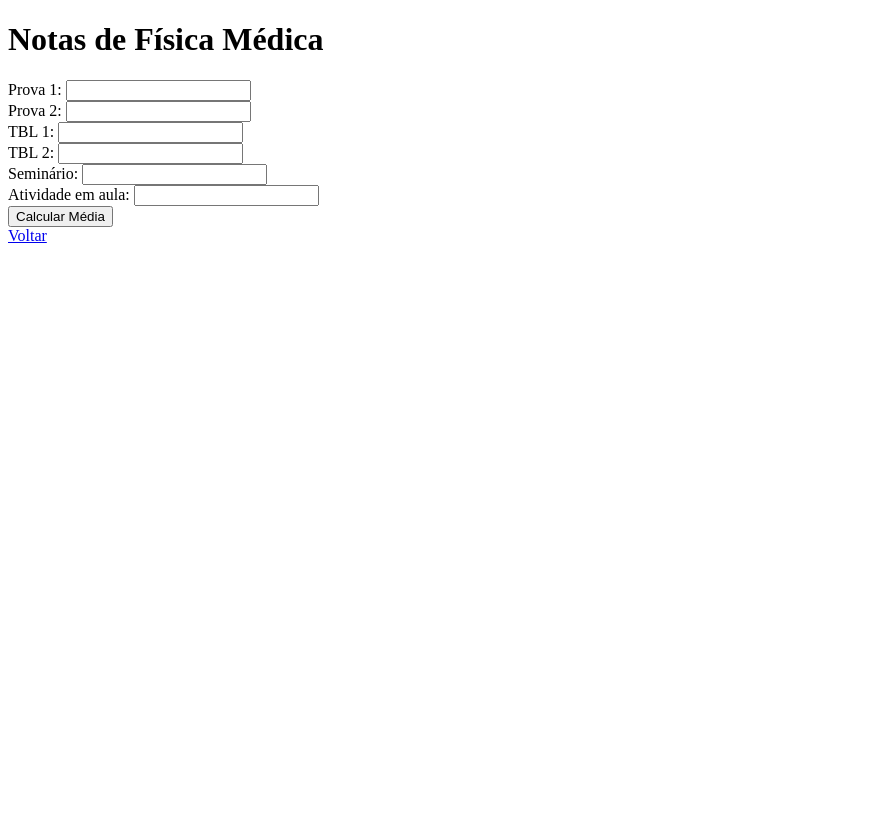
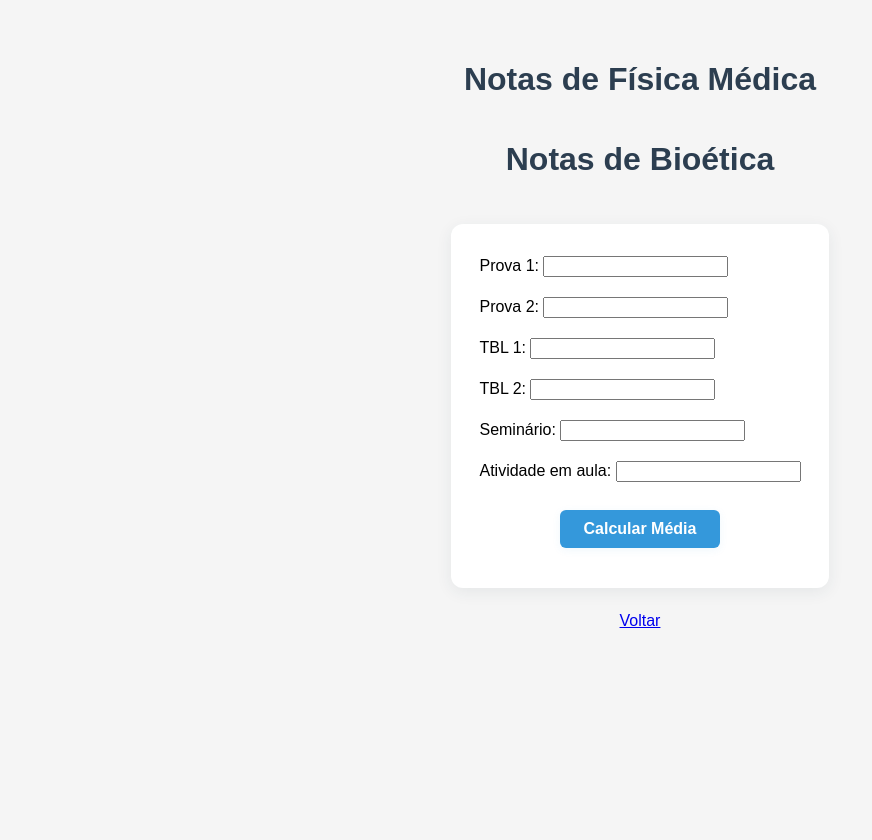
Before and after one commit to emilybraunb/Projeto1_einsteincoding, a Flask app: page /fisica in a window 1280 px wide. Shown: the whole page, without its empty margins (0-872 px from the left). Before the commit the page ends 243 px from the top, so only its background shows below. Run offline with Flask 3, Linux system fonts and the light colour scheme.

Commit message:
primeiro ajuste de estética dessa diva

```diff
--- a/static/css/styles.css
+++ b/static/css/styles.css
@@ -1 +1,60 @@
-/* estilos CSS do seu site, como a cor de fundo, layout das páginas, tamanho das fontes, etc
+/* estilos CSS do seu site, como a cor de fundo, layout das páginas, tamanho das fontes, etc*/
+
+
+body {
+    min-height: 100vh;
+    display: flex;
+    flex-direction: column;
+    justify-content: flex-start; /* Alinha no topo */
+    align-items: center;
+    background-color: #f5f5f5;
+    font-family: Arial, sans-serif;
+    margin: 0;
+    padding-top: 40px; /* Espaço do topo */
+}
+
+h1 {
+    color: #2c3e50;
+}
+
+.btn {
+    background: #3498db; /* Cor sólida azul */
+    color: white;                        /* Cor do texto branca */
+    padding: 10px 24px;                  /* Espaçamento interno (vertical 10px, horizontal 24px) */
+    border: none;                        /* Remove a borda padrão */
+    border-radius: 6px;                  /* Bordas arredondadas */
+    text-decoration: none;               /* Remove sublinhado (caso seja um link) */
+    margin: 8px 0;                       /* Espaço acima e abaixo do botão */
+    font-size: 1rem;                     /* Tamanho da fonte padrão */
+    font-weight: bold;                   /* Texto em negrito */
+    cursor: pointer;                     /* Cursor de mãozinha ao passar o mouse */
+    box-shadow: 0 2px 8px rgba(52,152,219,0.08); /* Sombra suave ao redor do botão */
+    transition: background 0.2s, transform 0.2s; /* Animação suave ao mudar cor/fazer efeito */
+}
+.btn:hover {
+    background: #2980b9; /* Azul mais escuro ao passar o mouse */
+    transform: translateY(-2px) scale(1.03); /* Levanta e aumenta levemente o botão */
+}
+
+.button-container {
+    display: flex;
+    flex-direction: column;
+    align-items: center;
+}
+
+form label {
+    display: block;
+    margin-bottom: 2px;
+}
+
+.form-bloco {
+    background: #ffffff;
+    border-radius: 12px;
+    box-shadow: 0 4px 16px rgba(44,62,80,0.08);
+    padding: 32px 28px;
+    margin: 24px 0;
+    display: flex;
+    flex-direction: column;
+    align-items: center;
+    min-width: 320px;
+}
--- a/templates/fisica.html
+++ b/templates/fisica.html
@@ -3,9 +3,15 @@
 <head>
     <meta charset="UTF-8">
     <title>Física Médica</title>
+    <link rel="stylesheet" href="{{ url_for('static', filename='css/styles.css') }}">
 </head>
 <body>
     <h1>Notas de Física Médica</h1>
+    <h1>Notas de Bioética</h1>
+    {% if erro %}
+        <p style="color:red;">{{ erro }}</p>
+    {% endif %}
+    <div class="form-bloco">
     <form method="post">
         <label>Prova 1: <input type="number" step="any" name="Prova 1" required min="0" max="10"></label><br>
         <label>Prova 2: <input type="number" step="any" name="Prova 2" required min="0" max="10"></label><br>
@@ -13,12 +19,14 @@
         <label>TBL 2: <input type="number" step="any" name="TBL 2" required min="0" max="10"></label><br>
         <label>Seminário: <input type="number" step="any" name="Seminário" required min="0" max="10"></label><br>
         <label>Atividade em aula: <input type="number" step="any" name="Atividade em aula" required min="0" max="10"></label><br>
-
-        <button type="submit">Calcular Média</button>
+        <div style="text-align:center;">
+            <button type="submit" class="btn">Calcular Média</button>
+        </div>
     </form>
     {% if media is defined %}
         <h2>Média final: {{ media|round(2) }}</h2>
     {% endif %}
+    </div>
     <a href="{{ url_for('home') }}">Voltar</a>
 </body>
 </html>
```
Also changed, not shown: templates/bioetica.html (+6 -1 lines), templates/biomateriais.html (+11 -1 lines), templates/digestorio.html (+10 -2 lines), templates/home.html (+3 -19 lines), templates/modelagem.html (+10 -2 lines), templates/sistemas.html (+10 -2 lines), static/js/home.js (added).
